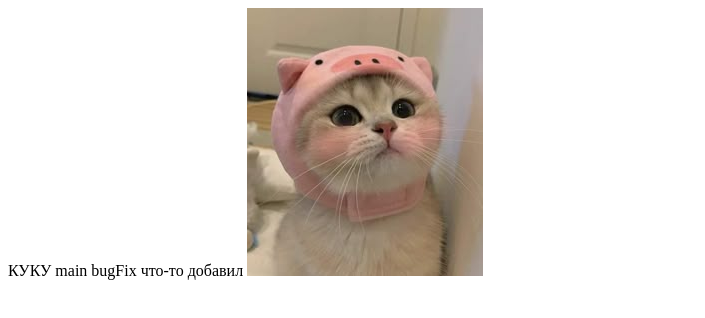
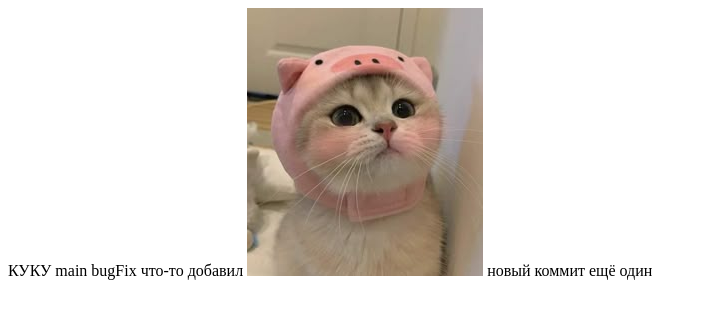
Before and after one commit to kupzov2000/kupzov2000.github.io, a plain HTML site: page index.html in a window 1280 px wide. Shown: the whole page, without its empty margins (0-705 px from the left). Drawn offline with Linux system fonts and the light colour scheme.

Commit message:
feat: add another new word

```diff
--- a/index.html
+++ b/index.html
@@ -11,8 +11,10 @@
   КУКУ
   main
   bugFix
-что-то добавил
+  что-то добавил
   <img src="./cat.jpg" alt="котик">
+  новый коммит
+  ещё один
 </body>
 
 </html>
```
